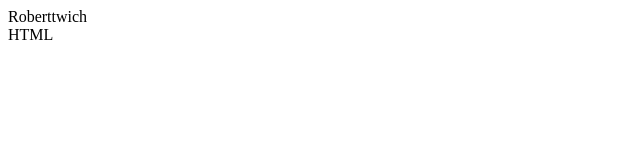
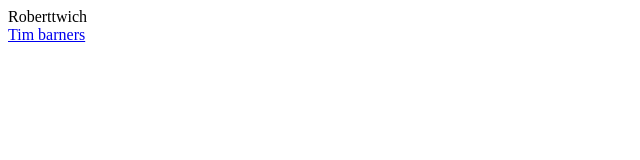
Before and after one commit to Roberttwich/Roberttwich.github.io.20170710, a plain HTML site: page index.html in a window 1280 px wide. Shown: the full height of the page, 0-640 px from the left. Drawn offline with Linux system fonts and the light colour scheme.

Commit message:
Update index.html

```diff
--- a/index.html
+++ b/index.html
@@ -1,3 +1,3 @@
 Roberttwich
 </br>
-<a href= "https://en.wikipedia.org/wiki/HTML"></a> HTML
+<a href= "https://en.wikipedia.org/wiki/Tim_Berners-Lee">Tim barners</a>
```
